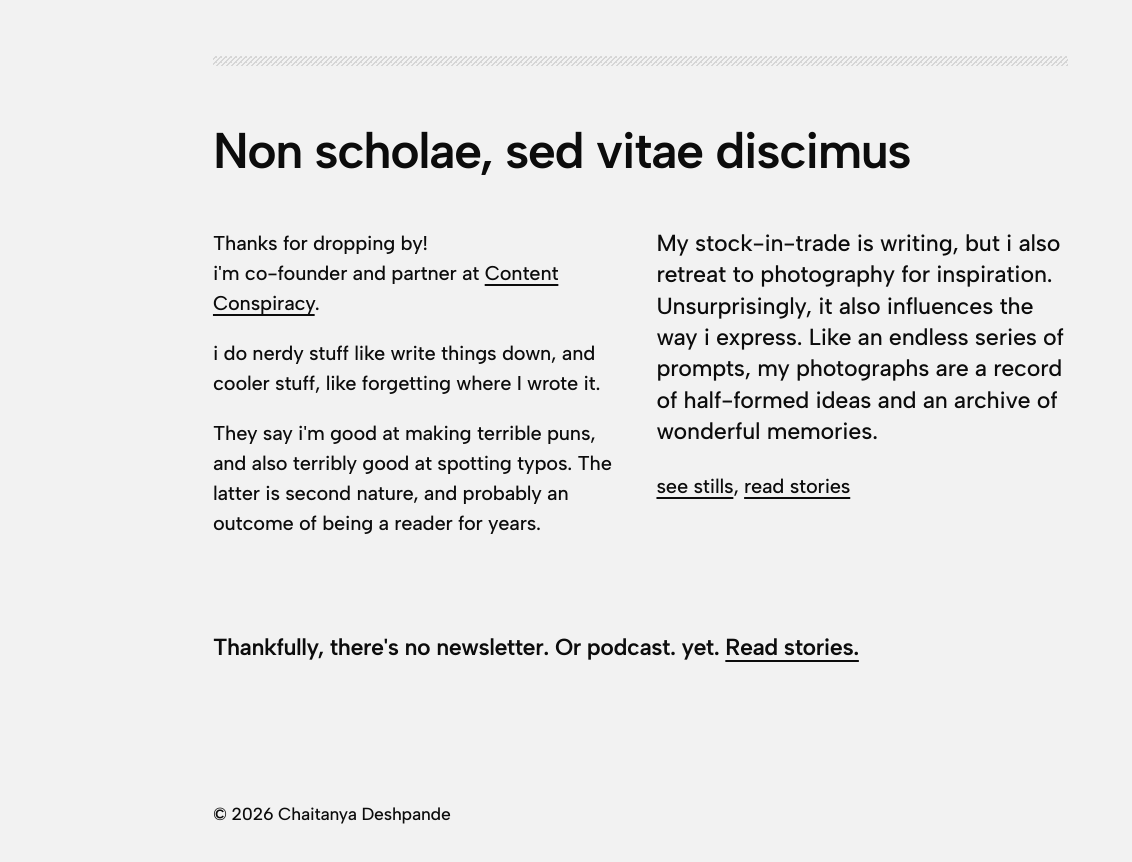
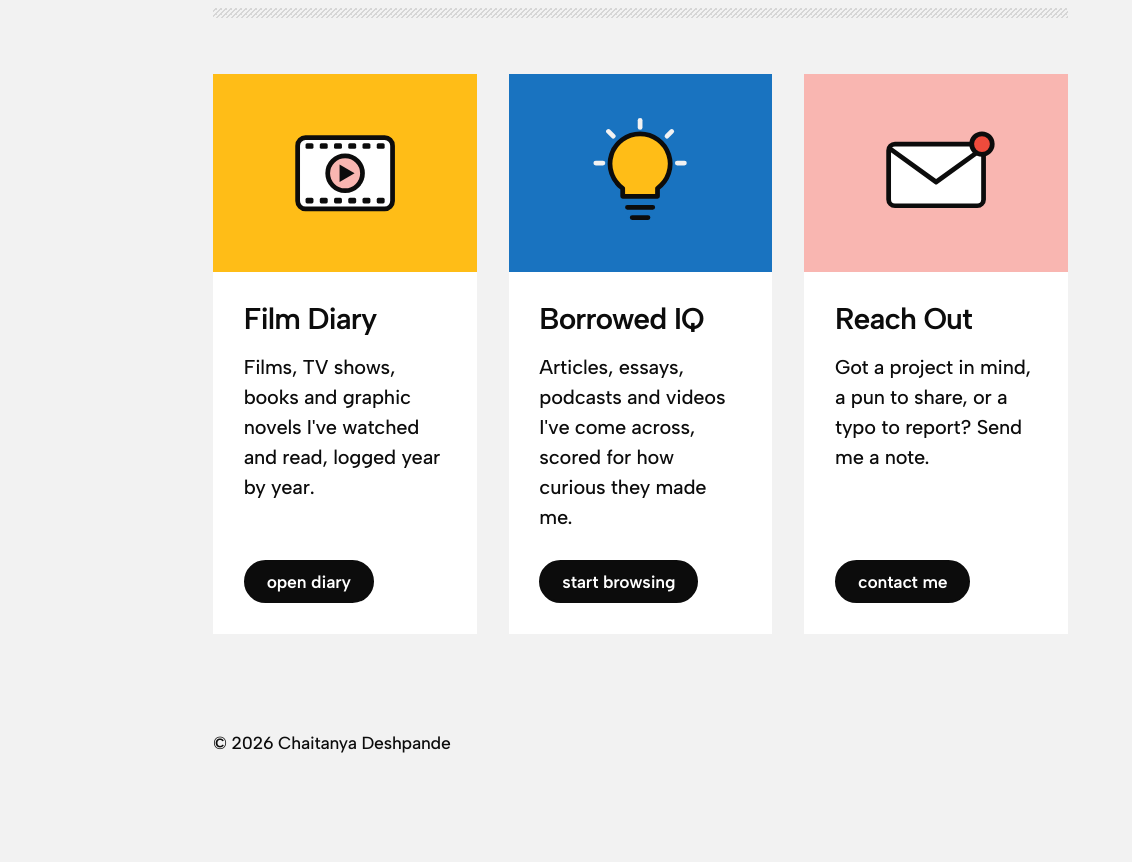
Before and after one commit to chaitanyacd/site, a plain HTML site: page index.html in a window 1280 px wide. Shown: the part 784-1646 px from the top of the page, 148-1280 px from the left. After the commit the page ends 1604 px from the top, so only its background shows below. Drawn offline with Linux system fonts and the light colour scheme.

Commit message:
Update index.html

```diff
--- a/index.html
+++ b/index.html
@@ -8,25 +8,29 @@
 <link rel="stylesheet" href="site.css">
 <script src="site.js" defer></script>
 <style>
-  /* Section 1: hero box, like Björk's front page */
-  .hero{display:flex;align-items:center;min-height:min(90vh,820px);padding:clamp(28px,6vw,72px);background:var(--quaternary);border:1px solid var(--tertiary);border-radius:8px}
-  .hero h1{margin:0;font-size:var(--fs-h1);max-width:16em}
-  .hero .kicker{display:block;margin-bottom:.35em;color:var(--secondary);font-size:var(--fs-xl);line-height:1.15}
-  .hero .know{margin:clamp(28px,5vw,48px) 0 12px;color:var(--secondary);font-size:var(--fs-small)}
+  /* Section 1: hero, centred like Björk's front page */
+  .hero{display:flex;align-items:center;min-height:calc(100vh - 2 * var(--gutter))}
+  .hero h1{margin:0;font-size:var(--fs-h1);max-width:17em}
+  .hero .kicker{display:block;margin-bottom:.4em;color:var(--secondary);font-size:var(--fs-xl);line-height:1.15}
+  .hero .know{margin:clamp(28px,4vw,44px) 0 12px;color:var(--secondary);font-size:var(--fs-small)}
   .btns{display:flex;flex-wrap:wrap;gap:1em}
   .hatch.gap{margin:clamp(28px,5vw,56px) 0}
 
-  /* Section 2: the rest of the Wix home text */
-  .intro{padding:0 0 5vh}
-  .intro h2{margin:0 0 clamp(24px,4vw,48px);font-size:var(--fs-h2);max-width:14em}
-  .two{display:grid;grid-template-columns:1fr 1fr;gap:var(--gap)}
-  .two p{margin:0 0 1em;line-height:1.5}
-  .two p.lead{font-size:var(--fs-large);line-height:1.35}
-  .coda{margin:clamp(36px,6vw,72px) 0 0;font-size:var(--fs-large);font-weight:600;letter-spacing:-.02em}
+  /* Section 2: three blocks */
+  .blocks{display:grid;grid-template-columns:repeat(auto-fit,minmax(240px,1fr));gap:var(--gap)}
+  .block{display:flex;flex-direction:column;background:var(--quaternary)}
+  .block .art{aspect-ratio:4/3;display:flex;align-items:center;justify-content:center}
+  .block .art svg{width:60%;height:auto;display:block}
+  .art.y{background:var(--rise)}
+  .art.b{background:var(--calm)}
+  .art.p{background:var(--roam)}
+  .block .body{display:flex;flex-direction:column;align-items:flex-start;flex:1;padding:clamp(20px,2.4vw,32px)}
+  .block h3{margin:0 0 .5em;font-size:var(--fs-xl)}
+  .block p{margin:0 0 1.4em;line-height:1.5}
+  .block .btn{margin-top:auto}
 
   @media (max-width:781px){
-    .hero{min-height:70vh}
-    .two{grid-template-columns:1fr}
+    .hero{min-height:60vh}
   }
 </style>
 </head>
@@ -46,20 +50,64 @@
 
   <hr class="hatch gap" aria-hidden="true">
 
-  <section class="intro" aria-labelledby="intro">
-    <h2 id="intro">Non scholae, sed vitae discimus</h2>
-    <div class="two">
-      <div>
-        <p>Thanks for dropping by!<br>i'm co-founder and partner at <a href="http://www.contentconspiracy.com" target="_blank" rel="noopener noreferrer">Content Conspiracy</a>.</p>
-        <p>i do nerdy stuff like write things down, and cooler stuff, like forgetting where I wrote it.</p>
-        <p>They say i'm good at making terrible puns, and also terribly good at spotting typos. The latter is second nature, and probably an outcome of being a reader for years.</p>
-      </div>
-      <div>
-        <p class="lead">My stock-in-trade is writing, but i also retreat to photography for inspiration. Unsurprisingly, it also influences the way i express. Like an endless series of prompts, my photographs are a record of half-formed ideas and an archive of wonderful memories.</p>
-        <p><a href="https://chaitanyacd.wixsite.com/website/gallery" target="_blank" rel="noopener noreferrer">see stills</a>, <a href="https://chaitanyacd.wixsite.com/website/blog" target="_blank" rel="noopener noreferrer">read stories</a></p>
-      </div>
+  <section aria-labelledby="explore">
+    <h2 id="explore" class="sr-only">Explore</h2>
+    <div class="blocks">
+
+      <article class="block">
+        <div class="art y" aria-hidden="true">
+          <svg viewBox="0 0 200 150">
+            <rect x="40" y="30" width="120" height="90" rx="10" fill="#FFFFFF" stroke="#0C0C0C" stroke-width="6"/>
+            <g fill="#0C0C0C">
+              <rect x="50" y="37" width="10" height="7" rx="2"/><rect x="68" y="37" width="10" height="7" rx="2"/><rect x="86" y="37" width="10" height="7" rx="2"/><rect x="104" y="37" width="10" height="7" rx="2"/><rect x="122" y="37" width="10" height="7" rx="2"/><rect x="140" y="37" width="10" height="7" rx="2"/>
+              <rect x="50" y="106" width="10" height="7" rx="2"/><rect x="68" y="106" width="10" height="7" rx="2"/><rect x="86" y="106" width="10" height="7" rx="2"/><rect x="104" y="106" width="10" height="7" rx="2"/><rect x="122" y="106" width="10" height="7" rx="2"/><rect x="140" y="106" width="10" height="7" rx="2"/>
+            </g>
+            <circle cx="100" cy="75" r="22" fill="#F9B6B1" stroke="#0C0C0C" stroke-width="6"/>
+            <path d="M93 64 L112 75 L93 86 Z" fill="#0C0C0C"/>
+          </svg>
+        </div>
+        <div class="body">
+          <h3>Film Diary</h3>
+          <p>Films, TV shows, books and graphic novels I've watched and read, logged year by year.</p>
+          <a class="btn dark" href="diary.html">open diary</a>
+        </div>
+      </article>
+
+      <article class="block">
+        <div class="art b" aria-hidden="true">
+          <svg viewBox="0 0 200 150">
+            <g stroke="#F2F2F2" stroke-width="6" stroke-linecap="round" fill="none">
+              <path d="M100 8 v9"/><path d="M60 22 l6 6"/><path d="M140 22 l-6 6"/><path d="M44 62 h9"/><path d="M156 62 h-9"/>
+            </g>
+            <g stroke="#0C0C0C" stroke-width="6" stroke-linecap="round" stroke-linejoin="round">
+              <path d="M100 25 a38 38 0 0 1 22 69 v10 h-44 v-10 a38 38 0 0 1 22 -69z" fill="#FFBD17"/>
+              <path d="M84 118 h32 M90 131 h20" fill="none"/>
+            </g>
+          </svg>
+        </div>
+        <div class="body">
+          <h3>Borrowed IQ</h3>
+          <p>Articles, essays, podcasts and videos I've come across, scored for how curious they made me.</p>
+          <a class="btn dark" href="borrowed-iq.html">start browsing</a>
+        </div>
+      </article>
+
+      <article class="block">
+        <div class="art p" aria-hidden="true">
+          <svg viewBox="0 0 200 150">
+            <rect x="40" y="38" width="120" height="78" rx="8" fill="#FFFFFF" stroke="#0C0C0C" stroke-width="6" stroke-linejoin="round"/>
+            <path d="M42 44 L100 86 L158 44" fill="none" stroke="#0C0C0C" stroke-width="6" stroke-linecap="round" stroke-linejoin="round"/>
+            <circle cx="158" cy="38" r="13" fill="#EF4B3C" stroke="#0C0C0C" stroke-width="6"/>
+          </svg>
+        </div>
+        <div class="body">
+          <h3>Reach Out</h3>
+          <p>Got a project in mind, a pun to share, or a typo to report? Send me a note.</p>
+          <a class="btn dark" href="#" data-social="linkedin" target="_blank" rel="noopener noreferrer">contact me</a>
+        </div>
+      </article>
+
     </div>
-    <p class="coda">Thankfully, there's no newsletter. Or podcast. yet. <a href="https://chaitanyacd.wixsite.com/website/blog" target="_blank" rel="noopener noreferrer">Read stories.</a></p>
   </section>
 </main>
 
```
